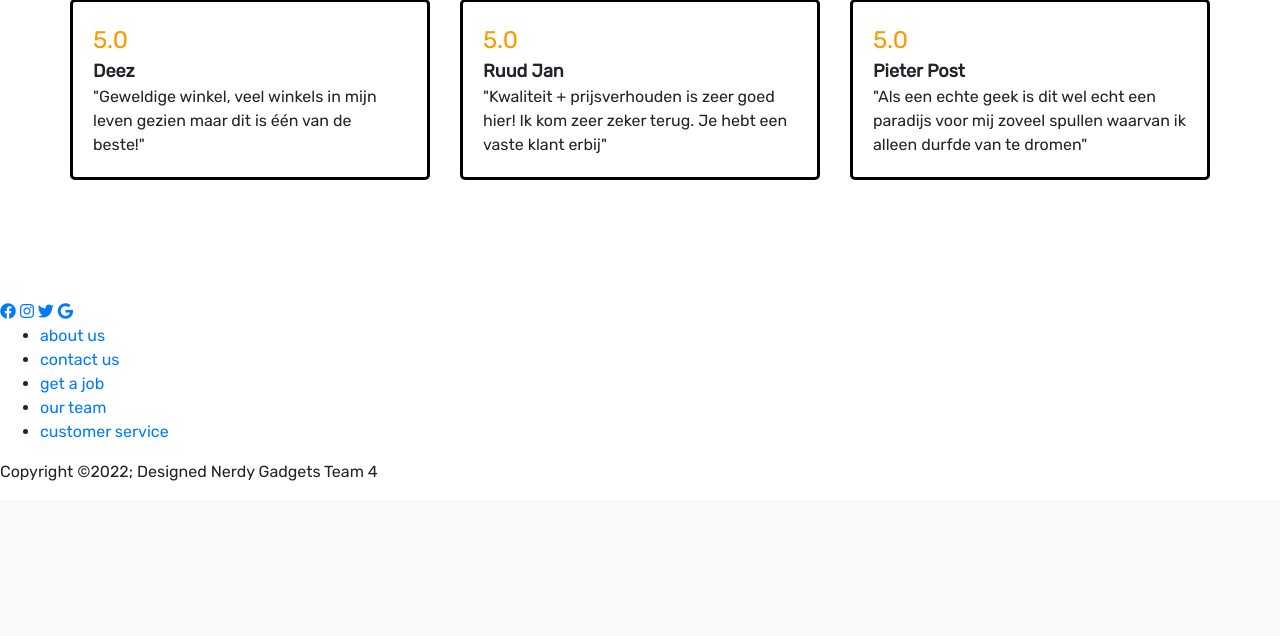
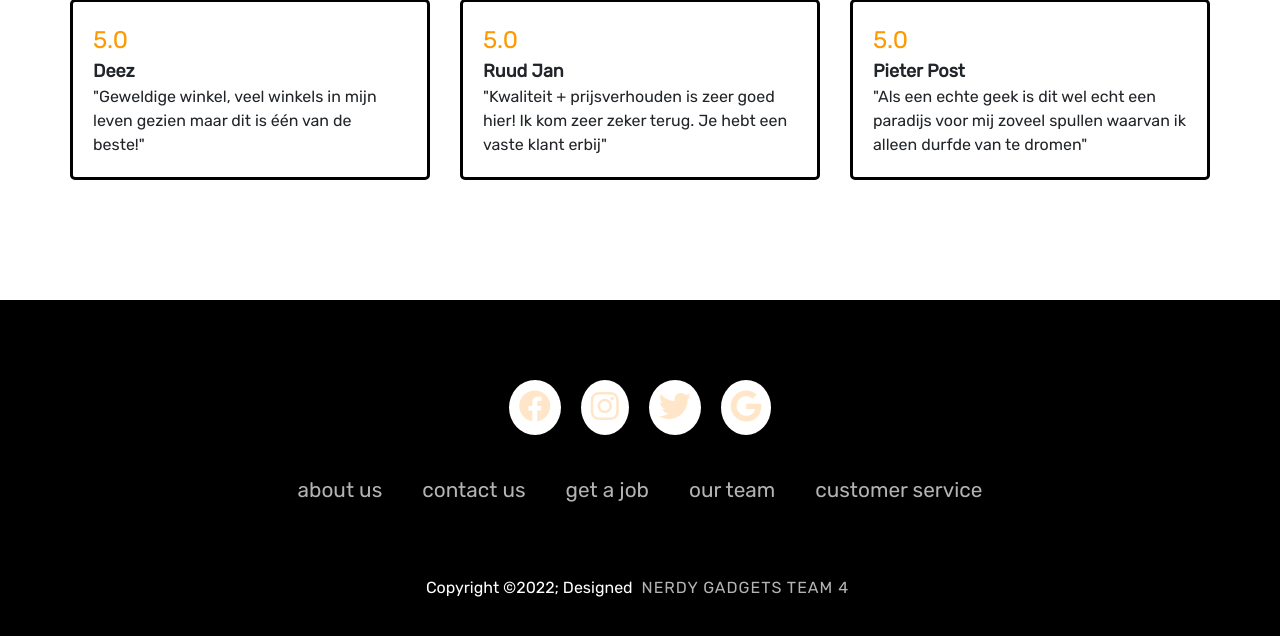
Before and after one commit to Nicknamee/Nerdy-Gadgets, a PHP site: page / in a window 1280 px wide. Shown: the part 2099-2735 px from the top of the page. Before the commit the page ends 2580 px from the top, so only its background shows below. Run offline with PHP 8.4, Linux system fonts and the light colour scheme; some libraries are stand-ins or nearby versions.

Commit message:
Footer updated
Co-Authored-By: chynob2 <146433035+chynob2@users.noreply.github.com>

```diff
--- a/CSS/footer.css
+++ b/CSS/footer.css
@@ -4,7 +4,7 @@
     box-sizing: border-box;
 }
 footer{
-    background-color: aquamarine;
+    background-color: black;
 }
 .footerContainer{
     width: 100%;
@@ -17,7 +17,7 @@ footer{
 .socialIcons a{
     text-decoration: none;
     padding: 10px;
-    background-color: hotpink;
+    background-color: white;
     margin: 10px;
     border-radius: 50%;
 }
--- a/footer.php
+++ b/footer.php
@@ -1,22 +1,3 @@
-<?php
-?>
-
-<!doctype html>
-<html lang="en">
-<head>
-    <meta charset="UTF-8">
-    <meta name="viewport"
-          content="width=device-width, user-scalable=no, initial-scale=1.0, maximum-scale=1.0, minimum-scale=1.0">
-    <meta http-equiv="X-UA-Compatible" content="ie=edge">
-    <title>Document</title>
-    <link rel="stylesheet" href="Nerdy%20gadgets.css">
-    <link rel="stylesheet" href="https://cdnjs.cloudflare.com/ajax/libs/font-awesome/6.4.2/css/all.min.css"
-          integrity="sha512-z3gLpd7yknf1YoNbCzqRKc4qyor8gaKU1qmn+CShxbuBusANI9QpRohGBreCFkKxLhei6S9CQXFEbbKuqLg0DA=="
-          crossorigin="anonymous" referrerpolicy="no-referrer" />
-
-
-</head>
-<body>
 <footer>
     <div class= "footerContainer">
         <div class="socialIcons">
@@ -44,6 +25,5 @@
 
     </div>
 </footer>
-
 </body>
 </html>
--- a/header.php
+++ b/header.php
@@ -4,6 +4,8 @@
 <!--Bootstrap CSS -->
 <link rel="stylesheet" href="https://stackpath.bootstrapcdn.com/bootstrap/4.5.2/css/bootstrap.min.css">
 <link rel="stylesheet" href=CSS/index.css>
+<link rel="stylesheet" href="CSS/footer.css">
+<link rel="stylesheet" href="https://cdnjs.cloudflare.com/ajax/libs/font-awesome/6.4.2/css/all.min.css"
 <!--Font // Google Font connectie -->
 <link rel="preconnect" href="https://fonts.googleapis.com">
 <link rel="preconnect" href="https://fonts.gstatic.com" crossorigin>
--- a/index.php
+++ b/index.php
@@ -166,5 +166,3 @@
 <?php
 include('footer.php');
 ?>
-</body>
-</html>
```
